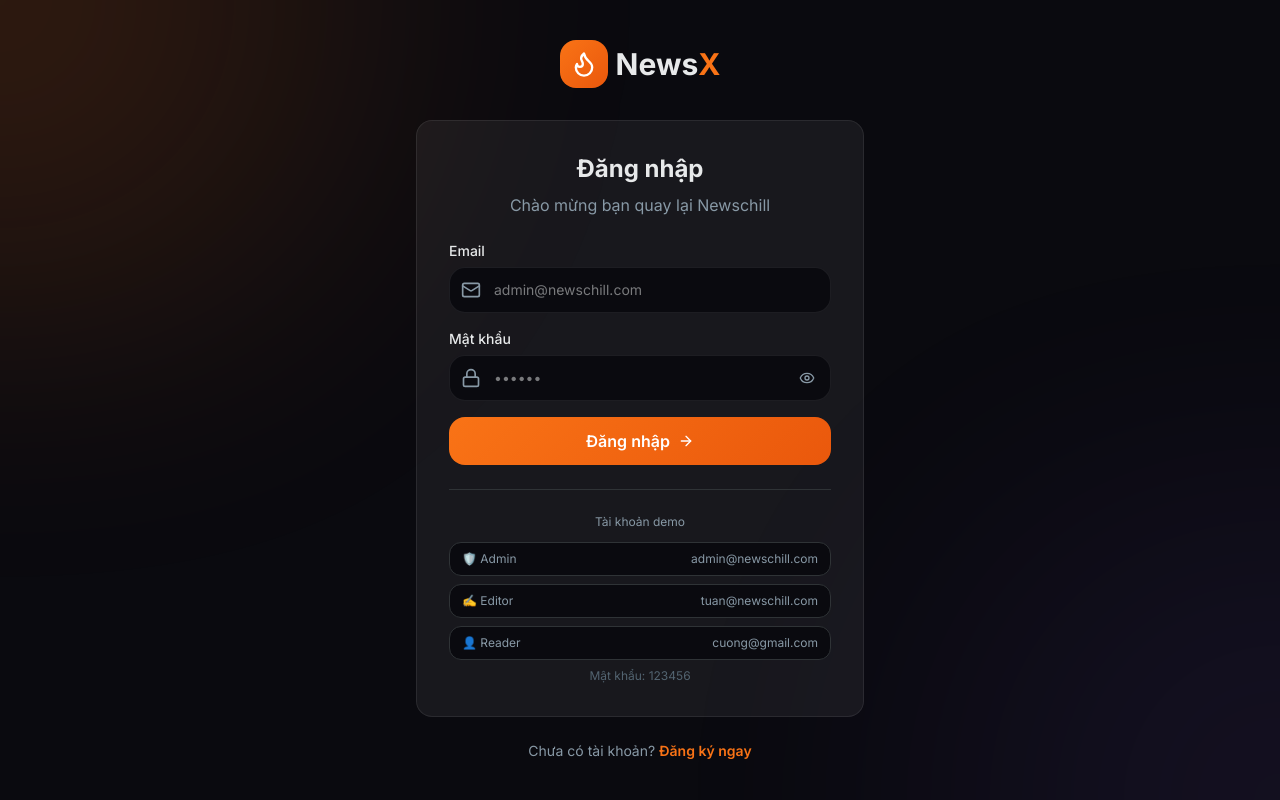
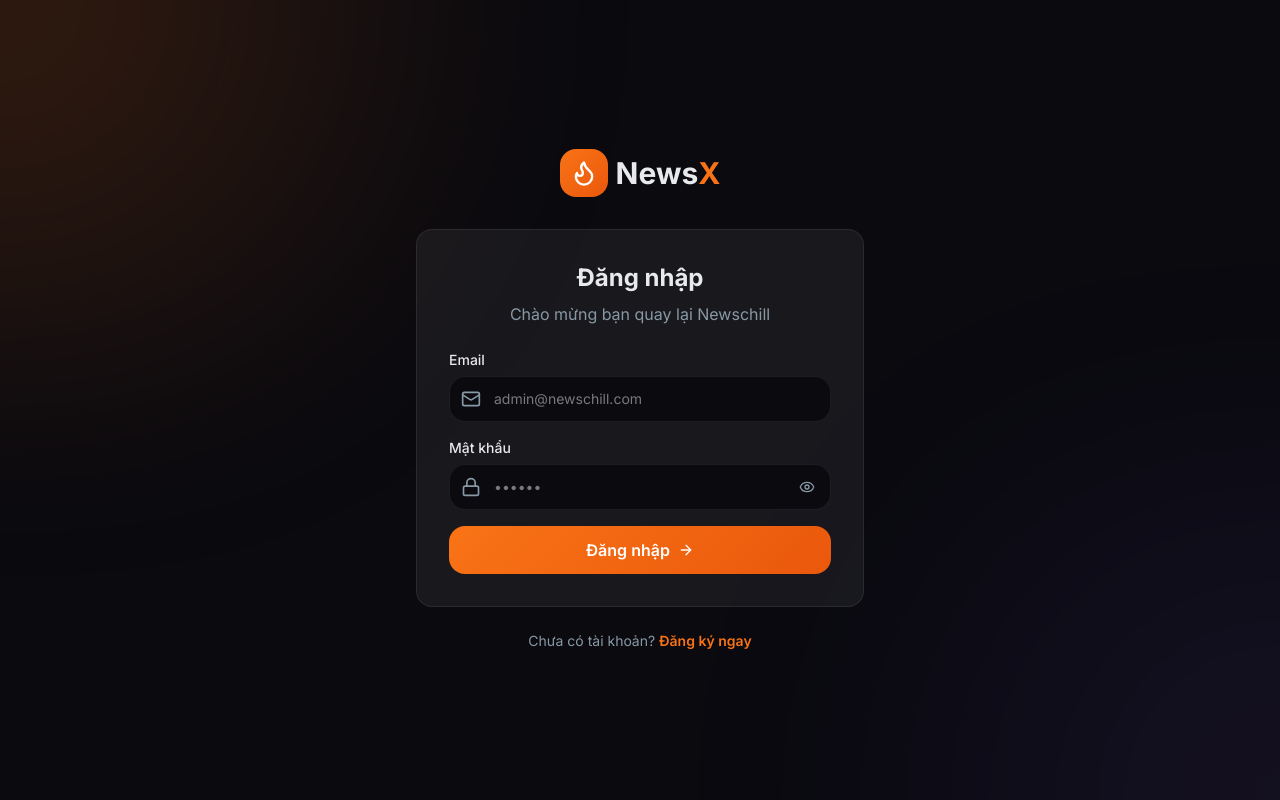
Before and after one commit to minhphongcloud1-blip/newschill, a Next.js app: page /login in a window 1280 px wide. Built offline with nearby package versions, Linux system fonts and the light colour scheme; no server answers; the database is empty.

Commit message:
Remove demo accounts from login page

```diff
--- a/src/app/login/page.tsx
+++ b/src/app/login/page.tsx
@@ -169,43 +169,7 @@ export default function LoginPage() {
             </motion.button>
           </form>
 
-          {/* Demo accounts */}
-          <div className="mt-6 pt-6" style={{ borderTop: '1px solid #2F3336' }}>
-            <p className="text-xs text-center mb-3" style={{ color: 'var(--text-secondary)' }}>
-              Tài khoản demo
-            </p>
-            <div className="space-y-2">
-              {[
-                { label: '🛡️ Admin', email: 'admin@newschill.com' },
-                { label: '✍️ Editor', email: 'tuan@newschill.com' },
-                { label: '👤 Reader', email: 'cuong@gmail.com' },
-              ].map((account) => (
-                <button
-                  key={account.email}
-                  onClick={() => {
-                    setEmail(account.email);
-                    setPassword('123456');
-                  }}
-                  className="w-full py-2 px-3 rounded-lg text-xs flex items-center justify-between transition-colors cursor-pointer"
-                  style={{ background: 'var(--bg-primary)', border: '1px solid #2F3336', color: 'var(--text-secondary)' }}
-                  onMouseEnter={(e) => {
-                    e.currentTarget.style.borderColor = '#F97316';
-                    e.currentTarget.style.color = '#E7E9EA';
-                  }}
-                  onMouseLeave={(e) => {
-                    e.currentTarget.style.borderColor = '#2F3336';
-                    e.currentTarget.style.color = '#71767B';
-                  }}
-                >
-                  <span>{account.label}</span>
-                  <span>{account.email}</span>
-                </button>
-              ))}
-              <p className="text-xs text-center" style={{ color: 'var(--text-tertiary)' }}>
-                Mật khẩu: 123456
-              </p>
-            </div>
-          </div>
+
         </motion.div>
 
         {/* Register link */}
```
